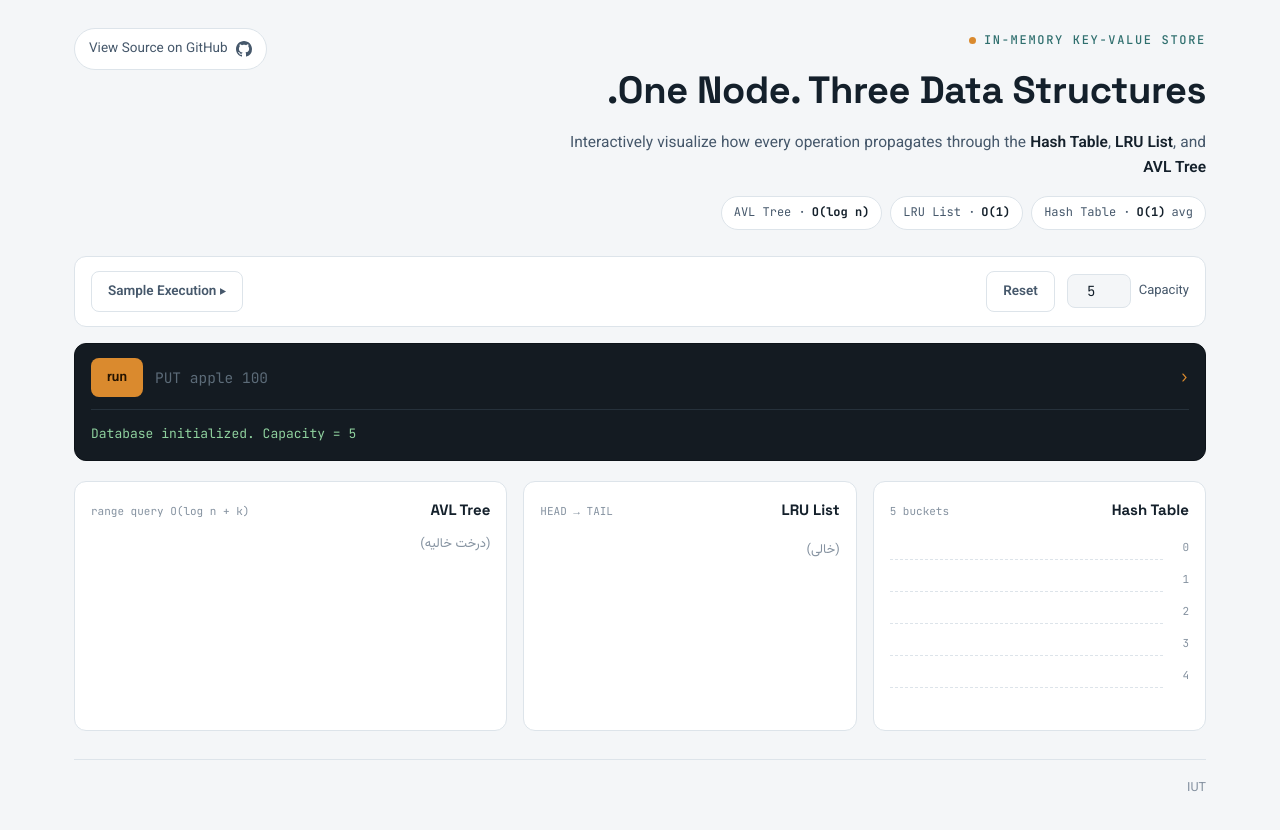
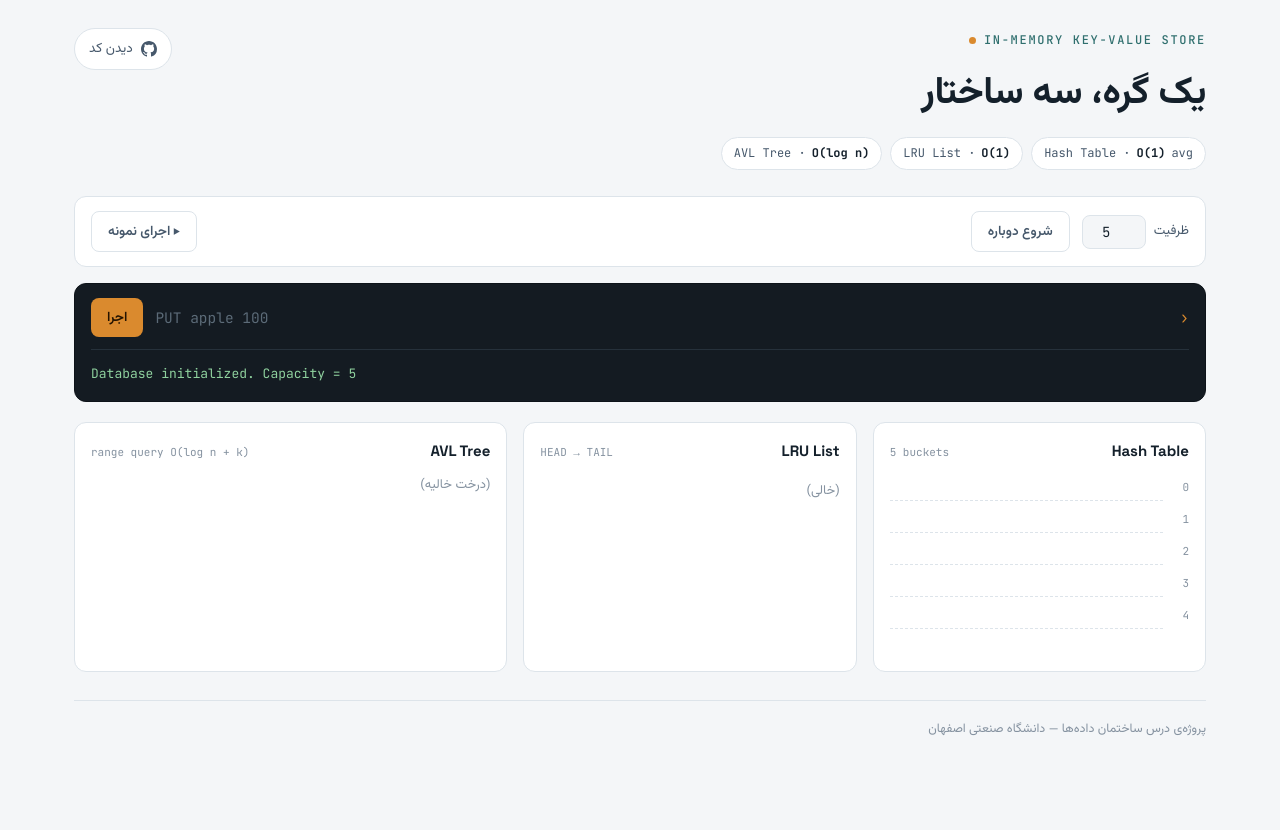
Before and after one commit to AMiR-Mofateh/Hash-AVL-LRU-Store, a plain HTML site: page docs/index.html in a window 1280 px wide. After the commit the page ends 800 px from the top, so only its background shows below. Drawn offline with Linux system fonts and the light colour scheme.

Commit message:
Update index.html

```diff
--- a/docs/index.html
+++ b/docs/index.html
@@ -3,7 +3,7 @@
 <head>
 <meta charset="UTF-8">
 <meta name="viewport" content="width=device-width, initial-scale=1.0">
-<title> In-Memory KV Store Visualizer</title>
+<title>یک گره، سه ساختار — In-Memory KV Store Visualizer</title>
 <link rel="preconnect" href="https://fonts.googleapis.com">
 <link rel="preconnect" href="https://fonts.gstatic.com" crossorigin>
 <link href="https://fonts.googleapis.com/css2?family=Space+Grotesk:wght@500;700&family=JetBrains+Mono:wght@400;500;700&family=Vazirmatn:wght@400;500;600;700&display=swap" rel="stylesheet">
@@ -226,9 +226,8 @@
   <div class="masthead">
     <div class="masthead-text">
       <div class="eyebrow">In-Memory Key-Value Store</div>
-      <h1>One Node. Three Data Structures.</h1>
+      <h1>یک گره، سه ساختار</h1>
       <p class="lede">
-        Interactively visualize how every operation propagates through the <b>Hash Table</b>, <b>LRU List</b>, and <b>AVL Tree</b>
       </p>
       <div class="badges">
         <span class="badge">Hash Table · <b>O(1)</b> avg</span>
@@ -238,19 +237,19 @@
     </div>
     <a class="gh-link" href="#" id="ghLink" target="_blank" rel="noopener">
       <svg viewBox="0 0 16 16" fill="currentColor"><path d="M8 0C3.58 0 0 3.58 0 8c0 3.54 2.29 6.53 5.47 7.59.4.07.55-.17.55-.38 0-.19-.01-.82-.01-1.49-2.01.37-2.53-.49-2.69-.94-.09-.23-.48-.94-.82-1.13-.28-.15-.68-.52-.01-.53.63-.01 1.08.58 1.23.82.72 1.21 1.87.87 2.33.66.07-.52.28-.87.51-1.07-1.78-.2-3.64-.89-3.64-3.95 0-.87.31-1.59.82-2.15-.08-.2-.36-1.02.08-2.12 0 0 .67-.21 2.2.82.64-.18 1.32-.27 2-.27.68 0 1.36.09 2 .27 1.53-1.04 2.2-.82 2.2-.82.44 1.1.16 1.92.08 2.12.51.56.82 1.27.82 2.15 0 3.07-1.87 3.75-3.65 3.95.29.25.54.73.54 1.48 0 1.07-.01 1.93-.01 2.2 0 .21.15.46.55.38A8.01 8.01 0 0 0 16 8c0-4.42-3.58-8-8-8Z"/></svg>
-      <span>View Source on GitHub</span>
+      <span>دیدن کد</span>
     </a>
   </div>
 
   <div class="controls">
     <div class="control-group">
-      <label for="capacityInput">Capacity</label>
+      <label for="capacityInput">ظرفیت</label>
       <input type="number" id="capacityInput" min="1" value="5">
     </div>
-    <button class="btn-ghost" id="resetBtn">Reset</button>
-    <span class="cap-error" id="capError">Capacity must be a positive integer.</span>
+    <button class="btn-ghost" id="resetBtn">شروع دوباره</button>
+    <span class="cap-error" id="capError">ظرفیت باید عدد صحیح مثبت باشه.</span>
     <div class="spacer"></div>
-    <button class="btn-ghost" id="demoBtn">▸ Sample Execution</button>
+    <button class="btn-ghost" id="demoBtn">▸ اجرای نمونه</button>
   </div>
 
   <div class="console">
@@ -258,7 +257,7 @@
       <span class="prompt-glyph">›</span>
       <input type="text" id="cmdInput" placeholder="PUT apple 100" autocomplete="off" spellcheck="false">
       <div class="console-actions">
-        <button class="btn-run" id="runBtn">run</button>
+        <button class="btn-run" id="runBtn">اجرا</button>
       </div>
     </div>
     <div class="log" id="log" role="log" aria-live="polite"></div>
@@ -297,7 +296,7 @@
   </div>
 
   <footer>
-    <span> IUT </span>
+    <span>پروژه‌ی درس ساختمان داده‌ها — دانشگاه صنعتی اصفهان</span>
   </footer>
 </div>
 
```
